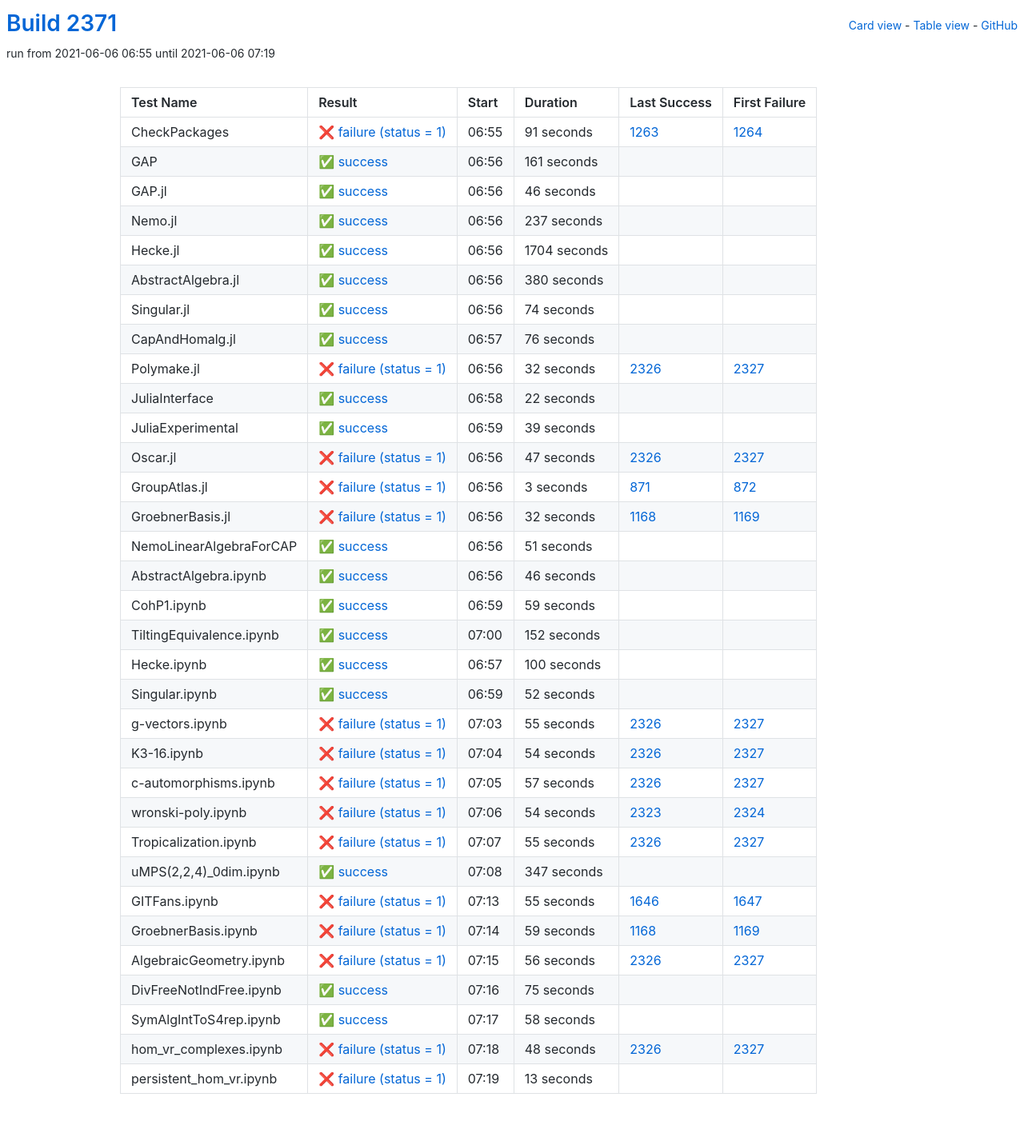
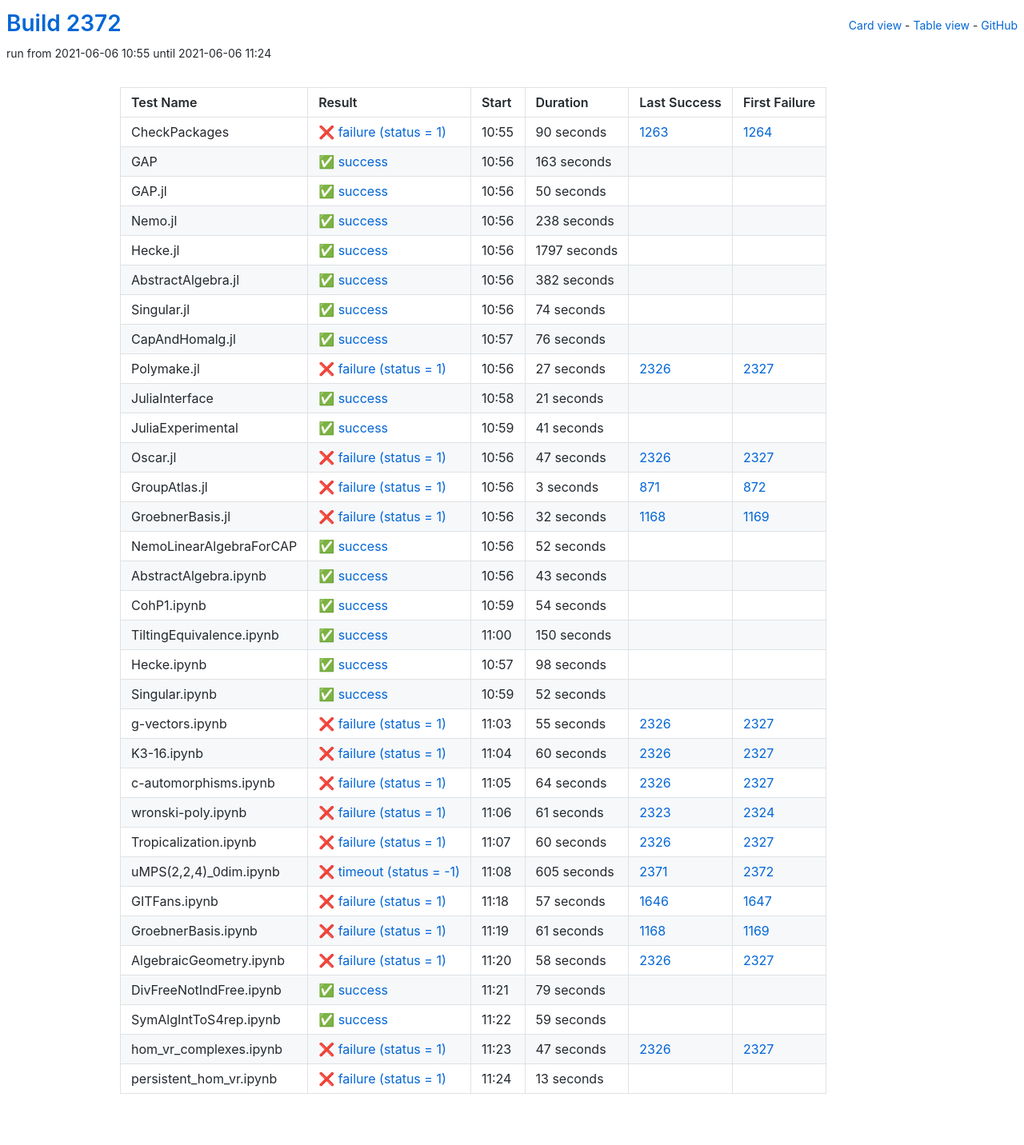
Before and after one commit to oscar-system/oscar-ci-status-stable, a Jekyll site: the page built from table.html, in a window 1280 px wide. Shown: the whole page at 80% size. Built offline with Jekyll 4.4.1, drawn with Linux system fonts in a browser that asks for light colours.

Commit message:
Build #2372

```diff
--- a/_data/ci.yml
+++ b/_data/ci.yml
@@ -1,6 +1,6 @@
 ---
-build: 2371
-build_url: https://oscarci.mathematik.uni-kl.de/job/oscar-stable/2371/
+build: 2372
+build_url: https://oscarci.mathematik.uni-kl.de/job/oscar-stable/2372/
 job: oscar-stable
 organization: oscar-system
 repo: oscar-ci-status-stable
@@ -8,80 +8,80 @@ repourl: https://github.com/oscar-system/oscar-ci-status-stable
 tests:
 - name: CheckPackages
   id: checkpackages
-  log: https://oscarci.mathematik.uni-kl.de/job/oscar-stable/2371/artifact/logs/build-2371/CheckPackages.log
-  start: 2021-06-06 06:55
+  log: https://oscarci.mathematik.uni-kl.de/job/oscar-stable/2372/artifact/logs/build-2372/CheckPackages.log
+  start: 2021-06-06 10:55
   success: false
   exitcode: 1
   status: failure
-  duration: 91
+  duration: 90
   last_success: 1263
   last_success_url: https://oscarci.mathematik.uni-kl.de/job/oscar-stable/1263/
   first_failure: 1264
   first_failure_url: https://oscarci.mathematik.uni-kl.de/job/oscar-stable/1264/
 - name: GAP
   id: gap
-  log: https://oscarci.mathematik.uni-kl.de/job/oscar-stable/2371/artifact/logs/build-2371/GAP.log
-  start: 2021-06-06 06:56
+  log: https://oscarci.mathematik.uni-kl.de/job/oscar-stable/2372/artifact/logs/build-2372/GAP.log
+  start: 2021-06-06 10:56
   success: true
   exitcode: 0
   status: success
-  duration: 161
+  duration: 163
   last_success: false
   last_success_url:
   first_failure: false
   first_failure_url:
 - name: GAP.jl
   id: gap-jl
-  log: https://oscarci.mathematik.uni-kl.de/job/oscar-stable/2371/artifact/logs/build-2371/GAP.jl.log
-  start: 2021-06-06 06:56
+  log: https://oscarci.mathematik.uni-kl.de/job/oscar-stable/2372/artifact/logs/build-2372/GAP.jl.log
+  start: 2021-06-06 10:56
   success: true
   exitcode: 0
   status: success
-  duration: 46
+  duration: 50
   last_success: false
   last_success_url:
   first_failure: false
   first_failure_url:
 - name: Nemo.jl
   id: nemo-jl
-  log: https://oscarci.mathematik.uni-kl.de/job/oscar-stable/2371/artifact/logs/build-2371/Nemo.jl.log
-  start: 2021-06-06 06:56
+  log: https://oscarci.mathematik.uni-kl.de/job/oscar-stable/2372/artifact/logs/build-2372/Nemo.jl.log
+  start: 2021-06-06 10:56
   success: true
   exitcode: 0
   status: success
-  duration: 237
+  duration: 238
   last_success: false
   last_success_url:
   first_failure: false
   first_failure_url:
 - name: Hecke.jl
   id: hecke-jl
-  log: https://oscarci.mathematik.uni-kl.de/job/oscar-stable/2371/artifact/logs/build-2371/Hecke.jl.log
-  start: 2021-06-06 06:56
+  log: https://oscarci.mathematik.uni-kl.de/job/oscar-stable/2372/artifact/logs/build-2372/Hecke.jl.log
+  start: 2021-06-06 10:56
   success: true
   exitcode: 0
   status: success
-  duration: 1704
+  duration: 1797
   last_success: false
   last_success_url:
   first_failure: false
   first_failure_url:
 - name: AbstractAlgebra.jl
   id: abstractalgebra-jl
-  log: https://oscarci.mathematik.uni-kl.de/job/oscar-stable/2371/artifact/logs/build-2371/AbstractAlgebra.jl.log
-  start: 2021-06-06 06:56
+  log: https://oscarci.mathematik.uni-kl.de/job/oscar-stable/2372/artifact/logs/build-2372/AbstractAlgebra.jl.log
+  start: 2021-06-06 10:56
   success: true
   exitcode: 0
   status: success
-  duration: 380
+  duration: 382
   last_success: false
   last_success_url:
   first_failure: false
   first_failure_url:
 - name: Singular.jl
   id: singular-jl
-  log: https://oscarci.mathematik.uni-kl.de/job/oscar-stable/2371/artifact/logs/build-2371/Singular.jl.log
-  start: 2021-06-06 06:56
+  log: https://oscarci.mathematik.uni-kl.de/job/oscar-stable/2372/artifact/logs/build-2372/Singular.jl.log
+  start: 2021-06-06 10:56
   success: true
   exitcode: 0
   status: success
@@ -92,8 +92,8 @@ tests:
   first_failure_url:
 - name: CapAndHomalg.jl
   id: capandhomalg-jl
-  log: https://oscarci.mathematik.uni-kl.de/job/oscar-stable/2371/artifact/logs/build-2371/CapAndHomalg.jl.log
-  start: 2021-06-06 06:57
+  log: https://oscarci.mathematik.uni-kl.de/job/oscar-stable/2372/artifact/logs/build-2372/CapAndHomalg.jl.log
+  start: 2021-06-06 10:57
   success: true
   exitcode: 0
   status: success
@@ -104,44 +104,44 @@ tests:
   first_failure_url:
 - name: Polymake.jl
   id: polymake-jl
-  log: https://oscarci.mathematik.uni-kl.de/job/oscar-stable/2371/artifact/logs/build-2371/Polymake.jl.log
-  start: 2021-06-06 06:56
+  log: https://oscarci.mathematik.uni-kl.de/job/oscar-stable/2372/artifact/logs/build-2372/Polymake.jl.log
+  start: 2021-06-06 10:56
   success: false
   exitcode: 1
   status: failure
-  duration: 32
+  duration: 27
   last_success: 2326
   last_success_url: https://oscarci.mathematik.uni-kl.de/job/oscar-stable/2326/
   first_failure: 2327
   first_failure_url: https://oscarci.mathematik.uni-kl.de/job/oscar-stable/2327/
 - name: JuliaInterface
   id: juliainterface
-  log: https://oscarci.mathematik.uni-kl.de/job/oscar-stable/2371/artifact/logs/build-2371/JuliaInterface.log
-  start: 2021-06-06 06:58
+  log: https://oscarci.mathematik.uni-kl.de/job/oscar-stable/2372/artifact/logs/build-2372/JuliaInterface.log
+  start: 2021-06-06 10:58
   success: true
   exitcode: 0
   status: success
-  duration: 22
+  duration: 21
   last_success: false
   last_success_url:
   first_failure: false
   first_failure_url:
 - name: JuliaExperimental
   id: juliaexperimental
-  log: https://oscarci.mathematik.uni-kl.de/job/oscar-stable/2371/artifact/logs/build-2371/JuliaExperimental.log
-  start: 2021-06-06 06:59
+  log: https://oscarci.mathematik.uni-kl.de/job/oscar-stable/2372/artifact/logs/build-2372/JuliaExperimental.log
+  start: 2021-06-06 10:59
   success: true
   exitcode: 0
   status: success
-  duration: 39
+  duration: 41
   last_success: false
   last_success_url:
   first_failure: false
   first_failure_url:
 - name: Oscar.jl
   id: oscar-jl
-  log: https://oscarci.mathematik.uni-kl.de/job/oscar-stable/2371/artifact/logs/build-2371/Oscar.jl.log
-  start: 2021-06-06 06:56
+  log: https://oscarci.mathematik.uni-kl.de/job/oscar-stable/2372/artifact/logs/build-2372/Oscar.jl.log
+  start: 2021-06-06 10:56
   success: false
   exitcode: 1
   status: failure
@@ -152,8 +152,8 @@ tests:
   first_failure_url: https://oscarci.mathematik.uni-kl.de/job/oscar-stable/2327/
 - name: GroupAtlas.jl
   id: groupatlas-jl
-  log: https://oscarci.mathematik.uni-kl.de/job/oscar-stable/2371/artifact/logs/build-2371/GroupAtlas.jl.log
-  start: 2021-06-06 06:56
+  log: https://oscarci.mathematik.uni-kl.de/job/oscar-stable/2372/artifact/logs/build-2372/GroupAtlas.jl.log
+  start: 2021-06-06 10:56
   success: false
   exitcode: 1
   status: failure
@@ -164,8 +164,8 @@ tests:
   first_failure_url: https://oscarci.mathematik.uni-kl.de/job/oscar-stable/872/
 - name: GroebnerBasis.jl
   id: groebnerbasis-jl
-  log: https://oscarci.mathematik.uni-kl.de/job/oscar-stable/2371/artifact/logs/build-2371/GroebnerBasis.jl.log
-  start: 2021-06-06 06:56
+  log: https://oscarci.mathematik.uni-kl.de/job/oscar-stable/2372/artifact/logs/build-2372/GroebnerBasis.jl.log
+  start: 2021-06-06 10:56
   success: false
   exitcode: 1
   status: failure
@@ -176,68 +176,68 @@ tests:
   first_failure_url: https://oscarci.mathematik.uni-kl.de/job/oscar-stable/1169/
 - name: NemoLinearAlgebraForCAP
   id: nemolinearalgebraforcap
-  log: https://oscarci.mathematik.uni-kl.de/job/oscar-stable/2371/artifact/logs/build-2371/NemoLinearAlgebraForCAP.log
-  start: 2021-06-06 06:56
+  log: https://oscarci.mathematik.uni-kl.de/job/oscar-stable/2372/artifact/logs/build-2372/NemoLinearAlgebraForCAP.log
+  start: 2021-06-06 10:56
   success: true
   exitcode: 0
   status: success
-  duration: 51
+  duration: 52
   last_success: false
   last_success_url:
   first_failure: false
   first_failure_url:
 - name: AbstractAlgebra.ipynb
   id: abstractalgebra-ipynb
-  log: https://oscarci.mathematik.uni-kl.de/job/oscar-stable/2371/artifact/logs/build-2371/AbstractAlgebra.ipynb.log
-  start: 2021-06-06 06:56
+  log: https://oscarci.mathematik.uni-kl.de/job/oscar-stable/2372/artifact/logs/build-2372/AbstractAlgebra.ipynb.log
+  start: 2021-06-06 10:56
   success: true
   exitcode: 0
   status: success
-  duration: 46
+  duration: 43
   last_success: false
   last_success_url:
   first_failure: false
   first_failure_url:
 - name: CohP1.ipynb
   id: cohp1-ipynb
-  log: https://oscarci.mathematik.uni-kl.de/job/oscar-stable/2371/artifact/logs/build-2371/CohP1.ipynb.log
-  start: 2021-06-06 06:59
+  log: https://oscarci.mathematik.uni-kl.de/job/oscar-stable/2372/artifact/logs/build-2372/CohP1.ipynb.log
+  start: 2021-06-06 10:59
   success: true
   exitcode: 0
   status: success
-  duration: 59
+  duration: 54
   last_success: false
   last_success_url:
   first_failure: false
   first_failure_url:
 - name: TiltingEquivalence.ipynb
   id: tiltingequivalence-ipynb
-  log: https://oscarci.mathematik.uni-kl.de/job/oscar-stable/2371/artifact/logs/build-2371/TiltingEquivalence.ipynb.log
-  start: 2021-06-06 07:00
+  log: https://oscarci.mathematik.uni-kl.de/job/oscar-stable/2372/artifact/logs/build-2372/TiltingEquivalence.ipynb.log
+  start: 2021-06-06 11:00
   success: true
   exitcode: 0
   status: success
-  duration: 152
+  duration: 150
   last_success: false
   last_success_url:
   first_failure: false
   first_failure_url:
 - name: Hecke.ipynb
   id: hecke-ipynb
-  log: https://oscarci.mathematik.uni-kl.de/job/oscar-stable/2371/artifact/logs/build-2371/Hecke.ipynb.log
-  start: 2021-06-06 06:57
+  log: https://oscarci.mathematik.uni-kl.de/job/oscar-stable/2372/artifact/logs/build-2372/Hecke.ipynb.log
+  start: 2021-06-06 10:57
   success: true
   exitcode: 0
   status: success
-  duration: 100
+  duration: 98
   last_success: false
   last_success_url:
   first_failure: false
   first_failure_url:
 - name: Singular.ipynb
   id: singular-ipynb
-  log: https://oscarci.mathematik.uni-kl.de/job/oscar-stable/2371/artifact/logs/build-2371/Singular.ipynb.log
-  start: 2021-06-06 06:59
+  log: https://oscarci.mathematik.uni-kl.de/job/oscar-stable/2372/artifact/logs/build-2372/Singular.ipynb.log
+  start: 2021-06-06 10:59
   success: true
   exitcode: 0
   status: success
@@ -248,8 +248,8 @@ tests:
   first_failure_url:
 - name: g-vectors.ipynb
   id: g-vectors-ipynb
-  log: https://oscarci.mathematik.uni-kl.de/job/oscar-stable/2371/artifact/logs/build-2371/g-vectors.ipynb.log
-  start: 2021-06-06 07:03
+  log: https://oscarci.mathematik.uni-kl.de/job/oscar-stable/2372/artifact/logs/build-2372/g-vectors.ipynb.log
+  start: 2021-06-06 11:03
   success: false
   exitcode: 1
   status: failure
@@ -260,140 +260,140 @@ tests:
   first_failure_url: https://oscarci.mathematik.uni-kl.de/job/oscar-stable/2327/
 - name: K3-16.ipynb
   id: k3-16-ipynb
-  log: https://oscarci.mathematik.uni-kl.de/job/oscar-stable/2371/artifact/logs/build-2371/K3-16.ipynb.log
-  start: 2021-06-06 07:04
+  log: https://oscarci.mathematik.uni-kl.de/job/oscar-stable/2372/artifact/logs/build-2372/K3-16.ipynb.log
+  start: 2021-06-06 11:04
   success: false
   exitcode: 1
   status: failure
-  duration: 54
+  duration: 60
   last_success: 2326
   last_success_url: https://oscarci.mathematik.uni-kl.de/job/oscar-stable/2326/
   first_failure: 2327
   first_failure_url: https://oscarci.mathematik.uni-kl.de/job/oscar-stable/2327/
 - name: c-automorphisms.ipynb
   id: c-automorphisms-ipynb
-  log: https://oscarci.mathematik.uni-kl.de/job/oscar-stable/2371/artifact/logs/build-2371/c-automorphisms.ipynb.log
-  start: 2021-06-06 07:05
+  log: https://oscarci.mathematik.uni-kl.de/job/oscar-stable/2372/artifact/logs/build-2372/c-automorphisms.ipynb.log
+  start: 2021-06-06 11:05
   success: false
   exitcode: 1
   status: failure
-  duration: 57
+  duration: 64
   last_success: 2326
   last_success_url: https://oscarci.mathematik.uni-kl.de/job/oscar-stable/2326/
   first_failure: 2327
   first_failure_url: https://oscarci.mathematik.uni-kl.de/job/oscar-stable/2327/
 - name: wronski-poly.ipynb
   id: wronski-poly-ipynb
-  log: https://oscarci.mathematik.uni-kl.de/job/oscar-stable/2371/artifact/logs/build-2371/wronski-poly.ipynb.log
-  start: 2021-06-06 07:06
+  log: https://oscarci.mathematik.uni-kl.de/job/oscar-stable/2372/artifact/logs/build-2372/wronski-poly.ipynb.log
+  start: 2021-06-06 11:06
   success: false
   exitcode: 1
   status: failure
-  duration: 54
+  duration: 61
   last_success: 2323
   last_success_url: https://oscarci.mathematik.uni-kl.de/job/oscar-stable/2323/
   first_failure: 2324
   first_failure_url: https://oscarci.mathematik.uni-kl.de/job/oscar-stable/2324/
 - name: Tropicalization.ipynb
   id: tropicalization-ipynb
-  log: https://oscarci.mathematik.uni-kl.de/job/oscar-stable/2371/artifact/logs/build-2371/Tropicalization.ipynb.log
-  start: 2021-06-06 07:07
+  log: https://oscarci.mathematik.uni-kl.de/job/oscar-stable/2372/artifact/logs/build-2372/Tropicalization.ipynb.log
+  start: 2021-06-06 11:07
   success: false
   exitcode: 1
   status: failure
-  duration: 55
+  duration: 60
   last_success: 2326
   last_success_url: https://oscarci.mathematik.uni-kl.de/job/oscar-stable/2326/
   first_failure: 2327
   first_failure_url: https://oscarci.mathematik.uni-kl.de/job/oscar-stable/2327/
 - name: uMPS(2,2,4)_0dim.ipynb
   id: umps-2-2-4-0dim-ipynb
-  log: https://oscarci.mathematik.uni-kl.de/job/oscar-stable/2371/artifact/logs/build-2371/uMPS-2-2-4-_0dim.ipynb.log
-  start: 2021-06-06 07:08
-  success: true
-  exitcode: 0
-  status: success
-  duration: 347
-  last_success: false
-  last_success_url:
-  first_failure: false
-  first_failure_url:
+  log: https://oscarci.mathematik.uni-kl.de/job/oscar-stable/2372/artifact/logs/build-2372/uMPS-2-2-4-_0dim.ipynb.log
+  start: 2021-06-06 11:08
+  success: false
+  exitcode: -1
+  status: timeout
+  duration: 605
+  last_success: 2371
+  last_success_url: https://oscarci.mathematik.uni-kl.de/job/oscar-stable/2371/
+  first_failure: 2372
+  first_failure_url: https://oscarci.mathematik.uni-kl.de/job/oscar-stable/2372/
 - name: GITFans.ipynb
   id: gitfans-ipynb
-  log: https://oscarci.mathematik.uni-kl.de/job/oscar-stable/2371/artifact/logs/build-2371/GITFans.ipynb.log
-  start: 2021-06-06 07:13
+  log: https://oscarci.mathematik.uni-kl.de/job/oscar-stable/2372/artifact/logs/build-2372/GITFans.ipynb.log
+  start: 2021-06-06 11:18
   success: false
   exitcode: 1
   status: failure
-  duration: 55
+  duration: 57
   last_success: 1646
   last_success_url: https://oscarci.mathematik.uni-kl.de/job/oscar-stable/1646/
   first_failure: 1647
   first_failure_url: https://oscarci.mathematik.uni-kl.de/job/oscar-stable/1647/
 - name: GroebnerBasis.ipynb
   id: groebnerbasis-ipynb
-  log: https://oscarci.mathematik.uni-kl.de/job/oscar-stable/2371/artifact/logs/build-2371/GroebnerBasis.ipynb.log
-  start: 2021-06-06 07:14
+  log: https://oscarci.mathematik.uni-kl.de/job/oscar-stable/2372/artifact/logs/build-2372/GroebnerBasis.ipynb.log
+  start: 2021-06-06 11:19
   success: false
   exitcode: 1
   status: failure
-  duration: 59
+  duration: 61
   last_success: 1168
   last_success_url: https://oscarci.mathematik.uni-kl.de/job/oscar-stable/1168/
   first_failure: 1169
   first_failure_url: https://oscarci.mathematik.uni-kl.de/job/oscar-stable/1169/
 - name: AlgebraicGeometry.ipynb
   id: algebraicgeometry-ipynb
-  log: https://oscarci.mathematik.uni-kl.de/job/oscar-stable/2371/artifact/logs/build-2371/AlgebraicGeometry.ipynb.log
-  start: 2021-06-06 07:15
+  log: https://oscarci.mathematik.uni-kl.de/job/oscar-stable/2372/artifact/logs/build-2372/AlgebraicGeometry.ipynb.log
+  start: 2021-06-06 11:20
   success: false
   exitcode: 1
   status: failure
-  duration: 56
+  duration: 58
   last_success: 2326
   last_success_url: https://oscarci.mathematik.uni-kl.de/job/oscar-stable/2326/
   first_failure: 2327
   first_failure_url: https://oscarci.mathematik.uni-kl.de/job/oscar-stable/2327/
 - name: DivFreeNotIndFree.ipynb
   id: divfreenotindfree-ipynb
-  log: https://oscarci.mathematik.uni-kl.de/job/oscar-stable/2371/artifact/logs/build-2371/DivFreeNotIndFree.ipynb.log
-  start: 2021-06-06 07:16
+  log: https://oscarci.mathematik.uni-kl.de/job/oscar-stable/2372/artifact/logs/build-2372/DivFreeNotIndFree.ipynb.log
+  start: 2021-06-06 11:21
   success: true
   exitcode: 0
   status: success
-  duration: 75
+  duration: 79
   last_success: false
   last_success_url:
   first_failure: false
   first_failure_url:
 - name: SymAlgIntToS4rep.ipynb
   id: symalginttos4rep-ipynb
-  log: https://oscarci.mathematik.uni-kl.de/job/oscar-stable/2371/artifact/logs/build-2371/SymAlgIntToS4rep.ipynb.log
-  start: 2021-06-06 07:17
+  log: https://oscarci.mathematik.uni-kl.de/job/oscar-stable/2372/artifact/logs/build-2372/SymAlgIntToS4rep.ipynb.log
+  start: 2021-06-06 11:22
   success: true
   exitcode: 0
   status: success
-  duration: 58
+  duration: 59
   last_success: false
   last_success_url:
   first_failure: false
   first_failure_url:
 - name: hom_vr_complexes.ipynb
   id: hom-vr-complexes-ipynb
-  log: https://oscarci.mathematik.uni-kl.de/job/oscar-stable/2371/artifact/logs/build-2371/hom_vr_complexes.ipynb.log
-  start: 2021-06-06 07:18
+  log: https://oscarci.mathematik.uni-kl.de/job/oscar-stable/2372/artifact/logs/build-2372/hom_vr_complexes.ipynb.log
+  start: 2021-06-06 11:23
   success: false
   exitcode: 1
   status: failure
-  duration: 48
+  duration: 47
   last_success: 2326
   last_success_url: https://oscarci.mathematik.uni-kl.de/job/oscar-stable/2326/
   first_failure: 2327
   first_failure_url: https://oscarci.mathematik.uni-kl.de/job/oscar-stable/2327/
 - name: persistent_hom_vr.ipynb
   id: persistent-hom-vr-ipynb
-  log: https://oscarci.mathematik.uni-kl.de/job/oscar-stable/2371/artifact/logs/build-2371/persistent_hom_vr.ipynb.log
-  start: 2021-06-06 07:19
+  log: https://oscarci.mathematik.uni-kl.de/job/oscar-stable/2372/artifact/logs/build-2372/persistent_hom_vr.ipynb.log
+  start: 2021-06-06 11:24
   success: false
   exitcode: 1
   status: failure
```
Also changed, not shown: README.md.
